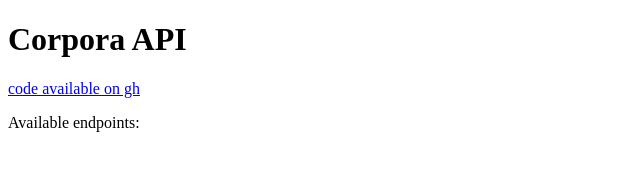
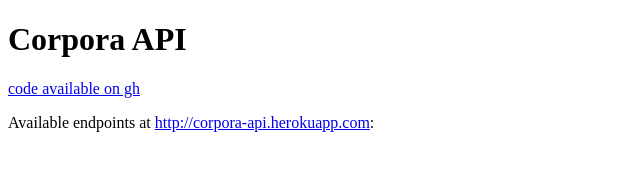
Before and after one commit to coleww/corpora-api, a website: page index.html in a window 1280 px wide. Shown: the whole page, without its empty margins (0-640 px from the left). Drawn offline with nearby package versions, Linux system fonts and the light colour scheme; no server answers.

Commit message:
adds link to herokuapp

```diff
--- a/index.html
+++ b/index.html
@@ -12,7 +12,7 @@
 
   <h1 id="data">Corpora API</h1>
   <a href="https://github.com/coleww/corpora-api">code available on gh</a>
-  <p>Available endpoints:</p>
+  <p>Available endpoints at <a href="http://corpora-api.herokuapp.com">http://corpora-api.herokuapp.com</a>:</p>
 
   <ul id="endpoints">
 
```
